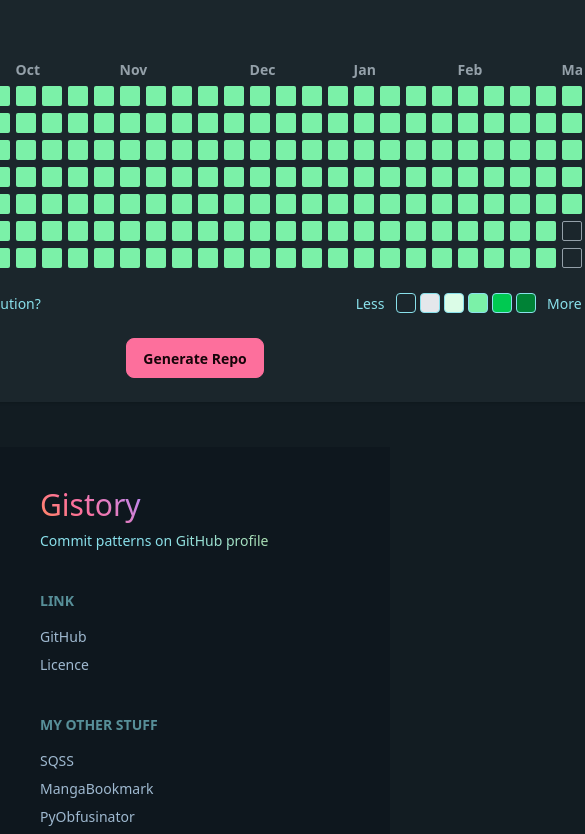
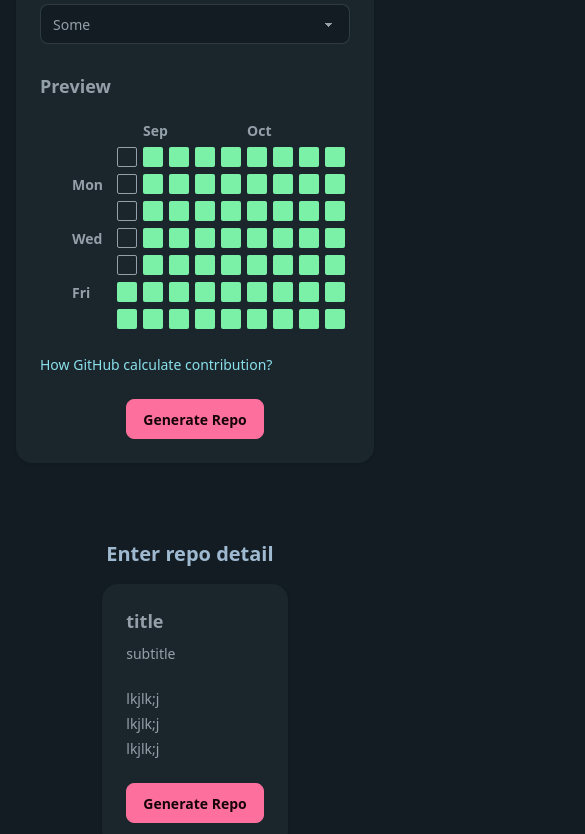
Before and after one commit to dthung1602/gistory, a React (Vite) app in the folder frontend/: page / in a window 390 px wide. Shown: the part 800-1634 px from the top of the page, 585 px wide, since content can reach past the window. Built offline with nearby package versions, Linux system fonts and the light colour scheme.

Commit message:
Fix css responsive

```diff
--- a/frontend/src/App.tsx
+++ b/frontend/src/App.tsx
@@ -1,5 +1,6 @@
 import Footer from "./components/Footer.tsx";
 import Header from "./components/Header.tsx";
+import RepoDetail from "./components/RepoDetail.tsx";
 import SelectPattern from "./components/SelectPattern.tsx";
 import Toasts from "./components/Toasts.tsx";
 import { ToastContext, useToastContextState } from "./context.ts";
@@ -11,6 +12,7 @@ function App() {
     <ToastContext.Provider value={{ toasts, addToast }}>
       <Header />
       <SelectPattern />
+      <RepoDetail />
       <Toasts />
       <Footer />
     </ToastContext.Provider>
--- a/frontend/src/components/Preview.tsx
+++ b/frontend/src/components/Preview.tsx
@@ -107,8 +107,8 @@ function Preview({ startDate, data, setDataAtIndex }: Prop) {
   return (
     <div className="mb-4 flex flex-col items-start">
       <h2 className="font-bold text-lg mb-2">Preview</h2>
-      <div className="pb-4 pt-3 pl-8 mb-2 overflow-x-scroll w-full">
-        <div className="grid grid-rows-8 grid-flow-col gap-1.5" aria-label="commit-graph">
+      <div className="pb-4 pt-3 pl-8 mb-2 graph-container overflow-x-scroll">
+        <div className="grid grid-rows-8 grid-flow-col gap-1.5 justify-start" aria-label="commit-graph">
           <div key="First" />
           <div key="Sun" />
           <div key="Mon" className="mr-2 font-bold">
@@ -154,7 +154,7 @@ function Preview({ startDate, data, setDataAtIndex }: Prop) {
         >
           How GitHub calculate contribution?
         </a>
-        <div className="flex gap-1">
+        <div className="gap-1 hidden sm:flex">
           Less &nbsp;
           {COMMIT_COUNT_VALS.map(commit => (
             <div key={"" + commit} className={`w-5 h-5 inline-block rounded-sm border ${getColorForCommit(commit)}`} />
--- /dev/null
+++ b/frontend/src/components/RepoDetail.tsx
@@ -0,0 +1,29 @@
+import * as React from "react";
+
+import Preview from "./Preview.tsx";
+
+function RepoDetail() {
+  return (
+    <div className="w-full flex justify-center p-4">
+      <div className="max-w-[900px]">
+        <div className="text-xl font-bold px-1 py-4">Enter repo detail</div>
+        <div className="card bg-neutral text-neutral-content shadow-sm">
+          <div className="card-body">
+            <h2 className="card-title">title</h2>
+            <p>subtitle</p>
+            <div className="my-4 grid gap-x-4 gap-y-1 grid-cols-1 md:grid-cols-2">
+              <span>lkjlk;j</span>
+              <span>lkjlk;j</span>
+              <span>lkjlk;j</span>
+            </div>
+            <div className="card-actions justify-center">
+              <button className={`btn btn-secondary`}>Generate Repo</button>
+            </div>
+          </div>
+        </div>
+      </div>
+    </div>
+  );
+}
+
+export default RepoDetail;
--- a/frontend/src/components/SelectPattern.tsx
+++ b/frontend/src/components/SelectPattern.tsx
@@ -24,7 +24,7 @@ function SelectPattern() {
 
   return (
     <div className="w-full flex justify-center p-4">
-      <div className="max-w-[900px]">
+      <div className="">
         <div className="text-xl font-bold px-1 py-4">Select pattern type</div>
         <div className="tabs tabs-box bg-base-100">
           {Object.entries(TABS).map(([tabId, { tabLabel, componentClass, defaultChecked = false }]) => [
--- a/frontend/src/index.css
+++ b/frontend/src/index.css
@@ -27,3 +27,15 @@
   -webkit-text-fill-color: transparent;
   color: transparent;
 }
+
+.graph-container {
+  width: calc(100vw - 4rem);
+
+  @media (width >= 24rem) {
+    width: calc(100vw - 5rem);
+  }
+
+  @media (width >= 57rem) {
+    width: 55rem;
+  }
+}
```
